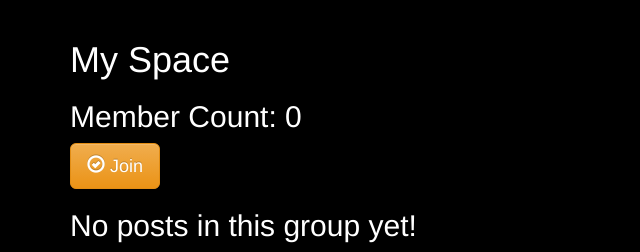
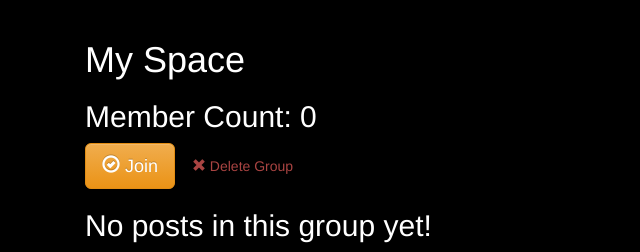
Before and after one commit to avking007/Star-Social, a Django app: a page that uses groups/templates/groups/group_base.html in a window 1280 px wide. Shown: the part 54-306 px from the top of the page, without its empty margins (0-640 px from the left). Run offline with Django 3.2, Linux system fonts and the light colour scheme; a user stored in the database is signed in; data comes from the database, SQL or seed files in the repository; both versions use the stored data as it was after the commit; data that the repository does not hold is empty; some libraries are stand-ins or nearby versions.

Commit message:
added group deletion

```diff
--- a/groups/models.py
+++ b/groups/models.py
@@ -3,8 +3,8 @@ from django.urls import reverse
 from django.db import models
 from django.utils.text import slugify
 # from accounts.models import User
-
 import misaka
+# from django.contrib.auth.models import AbstractUser
 
 from django.contrib.auth import get_user_model
 
@@ -21,6 +21,7 @@ class Group(models.Model):
     description = models.TextField(blank=True, default='')
     description_html = models.TextField(editable=False, default='', blank=True)
     members = models.ManyToManyField(User, through="GroupMember")
+    creator = models.OneToOneField(User,on_delete=models.CASCADE,related_name='owner',default='',null=True,blank=True)
 
     def __str__(self):
         return self.name
--- a/groups/templates/groups/group_base.html
+++ b/groups/templates/groups/group_base.html
@@ -2,11 +2,13 @@
 {% block content %}
 
     <div class="container">
-        <div class="row">
+
+        <div class="col">
             {% block pregroup %}{% endblock %}
             {% block group_content %}{% endblock %}
             {% block postgroup %}{% endblock %}
         </div>
+        </div>
     </div>
 
 {% endblock %}
--- a/groups/templates/groups/group_detail.html
+++ b/groups/templates/groups/group_detail.html
@@ -8,13 +8,17 @@
 
     <div class="content">
 
-
         {% if user in group.members.all %}
             <a href="{% url 'groups:leave' slug=group.slug %}" class="btn btn-lg btn-fill btn-warning"><span class="glyphicon glyphicon-remove-circle"></span> Leave</a>
         {% else %}
             <a href="{% url 'groups:join' slug=group.slug %}" class="btn btn-lg btn-fill btn-warning"><span class="glyphicon glyphicon-ok-circle"></span> Join</a>
         {% endif %}
-
+        {% if user.is_authenticated and group.creator == user and not hide_delete%}
+            <a href="{% url 'groups:delete' pk=group.pk %}" title="delete" class="btn btn-simple">
+                <span class="glyphicon glyphicon-remove text-danger" aria-hidden="true"></span>
+                <span class="text-danger icon-label">Delete Group</span>
+            </a>
+        {% endif %}
 
 
     </div>
@@ -24,7 +28,7 @@
 
 {% block group_content %}
 
-    <div class="row-md-8">
+    <div class="col">
         {% if group.posts.count == 0 %}
             <h2>No posts in this group yet!</h2>
 
@@ -35,5 +39,6 @@
             {% endfor %}
 
         {% endif %}
+
     </div>
 {% endblock %}
--- a/groups/templates/groups/group_list.html
+++ b/groups/templates/groups/group_list.html
@@ -21,8 +21,8 @@
 {% endblock %}
 
 {% block group_content %}
-    <div class="col-md-8">
-        <div class="list-group">
+    <div class="col-md-8" style="overflow-y:auto; height:500px " >
+        <div>
             {% for group in object_list %}
                 <a class="list-group-item" href="{% url 'groups:single' slug=group.slug %}">
                     <h3 class="title list-group-item-heading">{{ group.name }}</h3>
--- a/groups/urls.py
+++ b/groups/urls.py
@@ -9,5 +9,5 @@ urlpatterns = [
     path('posts/in/<slug:slug>/',views.SingleGroup.as_view(), name='single'),
     path('join/<slug:slug>/', views.JoinGroup.as_view(), name='join'),
     path('leave/<slug:slug>/', views.LeaveGroup.as_view(), name='leave'),
-
+    path('delete/<int:pk>/',views.DeleteGroup.as_view(), name='delete'),
 ]
--- a/groups/views.py
+++ b/groups/views.py
@@ -3,8 +3,9 @@ from django.contrib.auth.mixins import (
     LoginRequiredMixin,
     PermissionRequiredMixin
 )
+from braces.views import SelectRelatedMixin
 
-from django.urls import reverse
+from django.urls import reverse,reverse_lazy
 from django.db import IntegrityError
 from django.shortcuts import get_object_or_404
 from django.views import generic
@@ -15,6 +16,12 @@ from . import models
 class CreateGroup(LoginRequiredMixin, generic.CreateView):
     fields = ("name", "description")
     model = Group
+
+    def form_valid(self, form):
+        self.object = form.save(commit=False)
+        self.object.creator = self.request.user
+        self.object.save()
+        return super().form_valid(form)
 
 
 class SingleGroup(generic.DetailView):
@@ -71,3 +78,13 @@ class LeaveGroup(LoginRequiredMixin, generic.RedirectView):
                 "You have successfully left this group."
             )
         return super().get(request, *args, **kwargs)
+
+
+class DeleteGroup(LoginRequiredMixin, generic.DeleteView):
+
+    model = models.Group
+    success_url = reverse_lazy("groups:all")
+
+    def delete(self, *args, **kwargs):
+        messages.success(self.request, "Group Deleted")
+        return super().delete(*args, **kwargs)
--- a/posts/models.py
+++ b/posts/models.py
@@ -4,7 +4,7 @@ from django.db import models
 
 import misaka
 
-from groups.models import  Group
+from groups.models import Group
 
 from django.contrib.auth import get_user_model
 User = get_user_model()
--- a/static/social/css/master.css
+++ b/static/social/css/master.css
@@ -1,3 +1,4 @@
+html,
 body {
     margin: 0;
     overflow: hidden;
--- a/templates/index.html
+++ b/templates/index.html
@@ -1,4 +1,4 @@
 {% extends 'base.html' %}
 {% block content %}
-    <h1>Welcome to Star Social! </h1>
+    <h1>Welcome to Star Social!!</h1>
 {% endblock %}
--- a/templates/thanks.html
+++ b/templates/thanks.html
@@ -1,4 +1,4 @@
 {% extends 'base.html' %}
 {% block content %}
-    <h1>Thanks for using simple social</h1>
+    <h1>Thanks for using simple social!!<br>Please visit us again.</h1>
 {% endblock %}
```
Also changed, not shown: groups/templates/groups/group_confirm_delete.html (added, +12 -0 lines), accounts/migrations/0001_initial.py (deleted), accounts/migrations/0002_delete_user.py (deleted), db.sqlite3, groups/migrations/0001_initial.py, groups/migrations/0002_auto_20190830_1210.py (deleted), posts/migrations/0001_initial.py.
